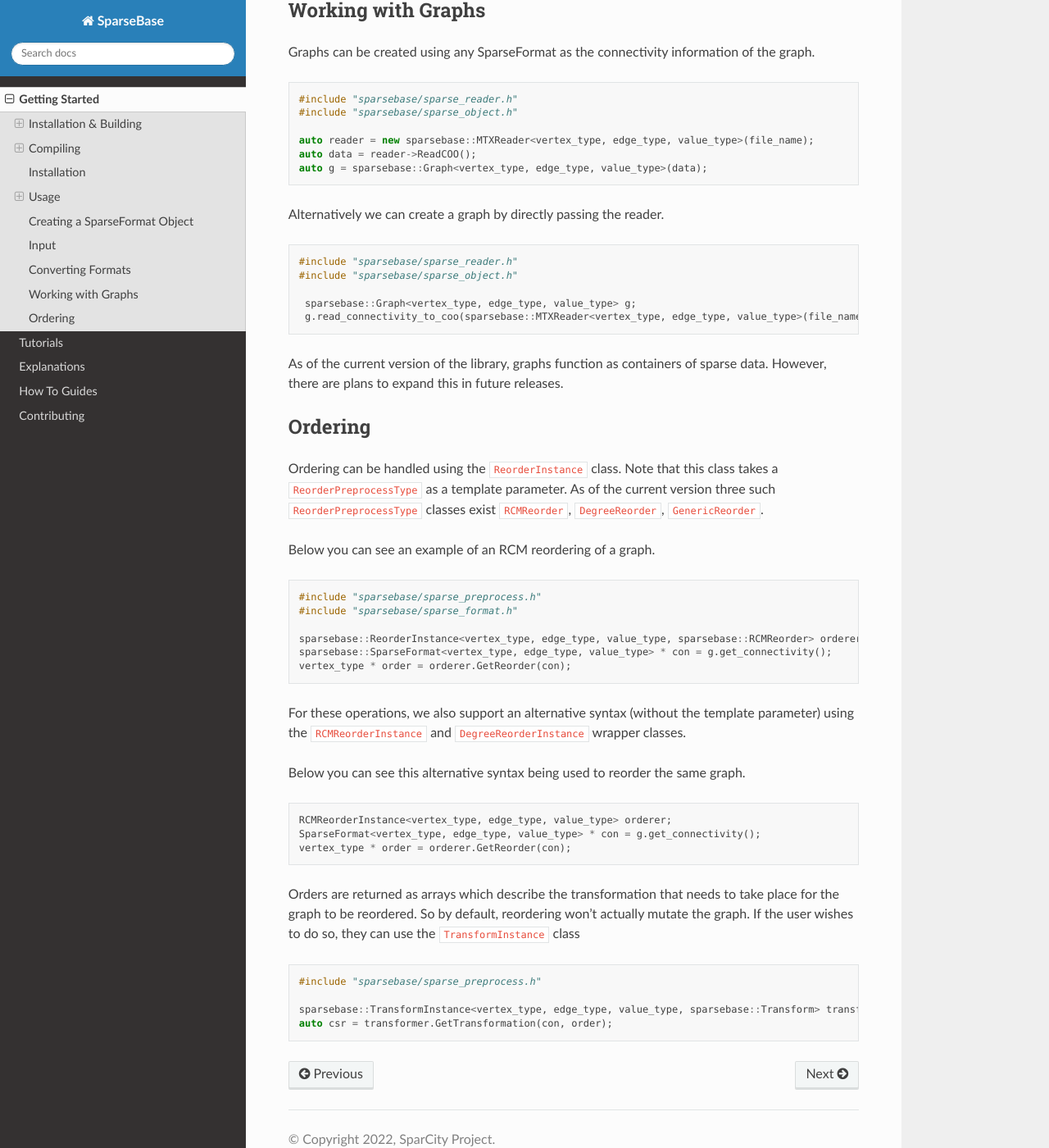
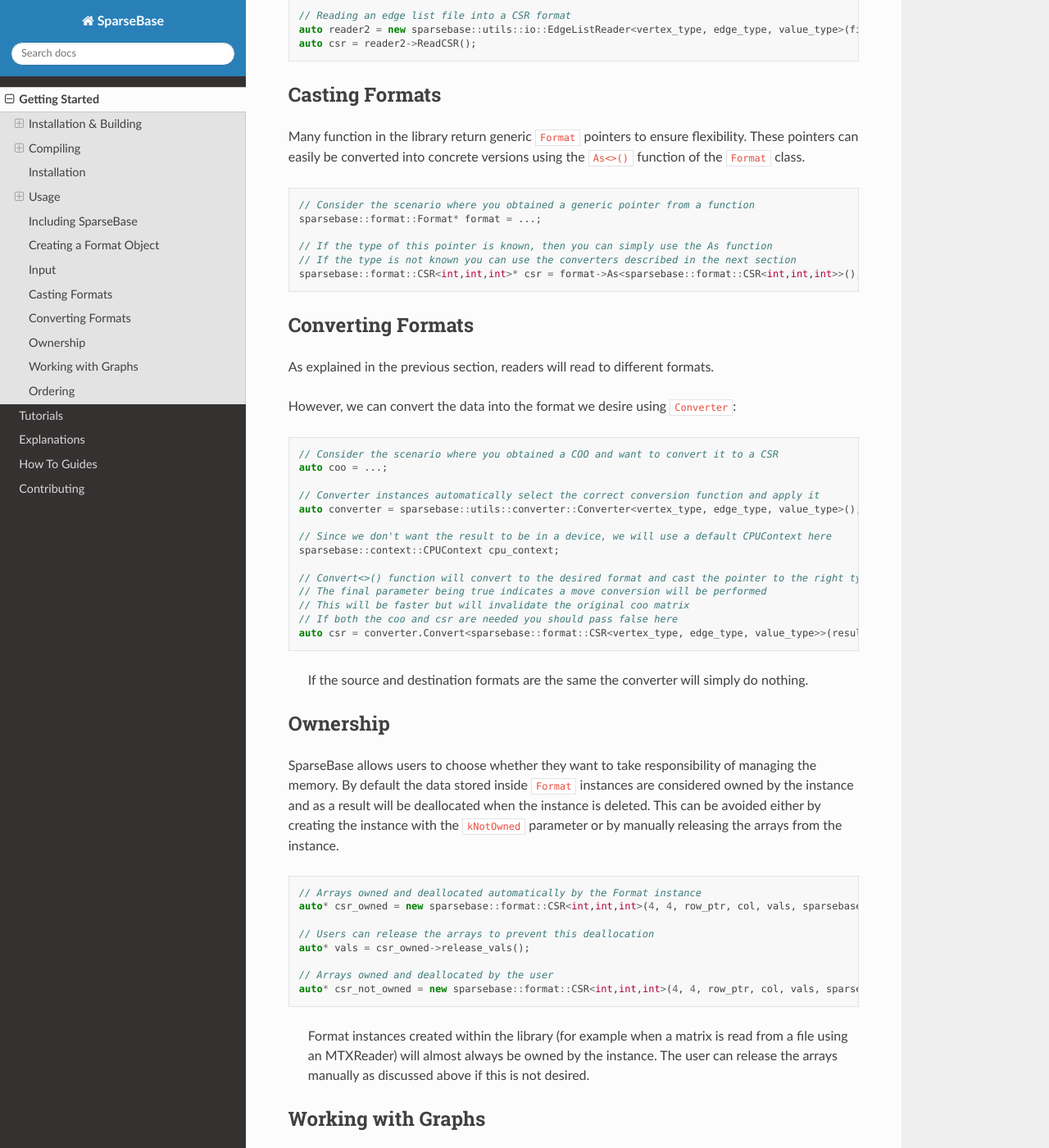
Before and after one commit to sparcityeu/SparseBase, a Sphinx documentation site: the page built from docs/pages/getting_started.md, in a window 1280 px wide and 1400 px high, scrolled down 5690 px. Shown: the whole window at 82% size. Built offline with Sphinx 7.4.7 and the Read the Docs theme 2.0.0, drawn with Linux system fonts in a browser that asks for light colours; pages that are not in the unit, such as notebooks, are missing from menus; some of the changed text lies outside the part shown.

Commit message:
Updated the getting started page

````diff
--- a/docs/pages/getting_started.md
+++ b/docs/pages/getting_started.md
@@ -5,25 +5,30 @@
 ### Requirements
 
 Compilers listed below are the ones we used during development and testing.
-Other compilers are not supported at the current release.
+Other compilers may work but are not officially supported at the moment.
 Lowest versions are included based on the feature sets of the tools/compilers
 and not all of them are tested.
-We suggest using more recent versions when possible.
+We suggest using the most recent versions when possible.
 
 - Supported Compilers:
     - clang++ (version 6 or above)
     - g++ (version 7 or above)
+    - MSYS2 g++ ([mingw-w64-x86_64-gcc](https://packages.msys2.org/package/mingw-w64-x86_64-gcc?repo=mingw64))
+
 
 - Build tools:
     - cmake (version 3.0 or above)
-    - GNU make (version 4.1 or above)
-
-> We had some trouble with g++ version 11 on GNU/Linux.
-> For now, we suggest using clang++ or a different version of g++ on GNU/Linux.
-
+    - GNU make (version 4.1 or above) or ninja (version 1.11 or above)
 
 
 ## Compiling
+
+> A version of the header-only release can be obtained in the releases section on Github
+> (no compilation needed)
+> along with a documentation pdf and license information.
+> We still suggest compiling and using a non-header-only build if possible
+> for faster compile times on your projects.
+
 ```bash
 mkdir build && cd build
 cmake -DCMAKE_BUILD_TYPE=Release -DCUDA={$CUDA} ..
@@ -64,6 +70,8 @@
 > Note: if the library is installed with `${CUDA}=ON`, the user code must be compiled using `nvcc`.
 
 This will prepare the library for installation and compile the example codes located in `build/examples`.
+
+
 ## Installation
 
 To install the library, compile the library as shown in the previous section. Afterwards, you can install the library files either to the systems global location or to a custom location. To install the library to the default system location:
@@ -81,7 +89,12 @@
 
 ## Usage
 SparseBase can be easily added to your project either through CMake's `find_package()` command, or by directly linking it at compilation time.
+
+
 ### Adding SparseBase through CMake
+
+> In the commands below replace 0.1.5 with the version of SparseBase you installed.
+
 If you installed SparseBase to the default system directory, use the following the command in your `CMakeLists.txt` file to add the library to your project:
 ```cmake
 find_package(sparsebase 0.1.5 REQUIRED)
@@ -136,15 +149,30 @@
 make format
 ```
 
-## Creating a SparseFormat Object
+## Including SparseBase
+
+SparseBase can be included using the ``sparsebase.h`` header file.
+
+```cpp
+#include "sparsebase/sparsebase.h"
+```
+
+If desired users can include individual namespaces using their respective headers.
+This can be useful to reduce compile times if the header only build is being used.
+
+```cpp
+#include "sparsebase/utils/io/reader.h"
+#include "sparsebase/preprocess/preprocess.h"
+```
+
+## Creating a Format Object
 
 Currently two sparse data formats are supported:
 - COO (Coordinate List)
 - CSR (Compressed Sparse Row)
 
 In the code snippet below you can see the creation of a CSR type object
-which only contains connectivity information. As a result the value type and parameter
-are set as `void` and `nullptr respectively.
+which only contains connectivity information. As a result the value parameter is set to nullptr
 ```cpp
 unsigned int row_ptr[4] = {0, 2, 3, 4};
 unsigned int col[4] = {1, 2, 0, 0};
@@ -153,9 +181,13 @@
 // First is IDType which is related to the size of the dimensions
 // Second is NumNonZerosType which is related to the number of non-zeros stored
 // Third is ValueType which determines the type of the stored values
-// In this example ValueType is set to void since we are not storing any values
-sparsebase::CSR<unsigned int, unsigned int, void> csr(3, 3, row_ptr, col, nullptr);
+sparsebase::format::CSR<unsigned int, unsigned int, unsigned int> csr(3, 3, row_ptr, col, nullptr);
 ```
+
+> In the example, we are not using any values but we still set the ValueType parameter to ``unsigned int``.
+> Due to how the internal memory management system works, these types can not be set to ``void``.
+> In this case, the actual type used does not matter as long as it is one of the supported types.
+
 
 In the code snippet below you can see the creation of a COO type object which also contains value information.
 
@@ -169,24 +201,39 @@
 ```
 
 
+
 ## Input
 
 Currently, we support two sparse data file formats:
 - Matrix Market Files (.mtx)
-- Undirected Edge List Files (.uedgelist)
+- Edge List Files
 
-We can perform a read operation on these formats as shown below: (use `UedgeListReader` for .uedgelist files)
+We can perform a read operation on these formats as shown below:
 ```cpp
-#include "sparsebase/sparse_reader.h"
+// Reading a mtx file into a COO format
+auto reader = new sparsebase::utils::io::MTXReader<vertex_type, edge_type, value_type>(file_name);
+auto coo = reader->ReadCOO();
 
-auto reader = new sparsebase::MTXReader<vertex_type, edge_type, value_type>(file_name);
-auto data = reader->ReadCOO();
+// Reading an edge list file into a CSR format
+auto reader2 = new sparsebase::utils::io::EdgeListReader<vertex_type, edge_type, value_type>(file_name);
+auto csr = reader2->ReadCSR();
 ```
 
-There are certain limitations to readers, which will be addressed in future releases:
-- `UedgeListReader` can only read to CSR format
-- `MTXReader` can only read to COO format
-- Reading multiple tensors, matrices or graphs from a single file is not supported.
+## Casting Formats
+
+Many function in the library return generic ``Format`` pointers to ensure flexibility.
+These pointers can easily be converted into concrete versions using the ``As<>()`` function of the
+``Format`` class.
+
+```cpp
+// Consider the scenario where you obtained a generic pointer from a function
+sparsebase::format::Format* format = ...;
+
+// If the type of this pointer is known, then you can simply use the As function
+// If the type is not known you can use the converters described in the next section
+sparsebase::format::CSR<int,int,int>* csr = format->As<sparsebase::format::CSR<int,int,int>>();
+
+```
 
 
 ## Converting Formats
@@ -195,34 +242,61 @@
 
 However, we can convert the data into the format we desire using ``Converter``:
 ```cpp
-#include "sparsebase/sparse_format.h"
-#include "sparsebase/sparse_converter.h"
+// Consider the scenario where you obtained a COO and want to convert it to a CSR
+auto coo = ...;
 
-auto converter = sparsebase::Converter<vertex_type, edge_type, value_type>();
-auto converted = converter.Convert(result, kCSRFormat);
-auto csr = dynamic_cast<sparsebase::CSR<vertex_type, edge_type, value_type>*>(converted);
+// Converter instances automatically select the correct conversion function and apply it
+auto converter = sparsebase::utils::converter::Converter<vertex_type, edge_type, value_type>();
+
+// Since we don't want the result to be in a device, we will use a default CPUContext here
+sparsebase::context::CPUContext cpu_context;
+
+// Convert<>() function will convert to the desired format and cast the pointer to the right type
+// The final parameter being true indicates a move conversion will be performed
+// This will be faster but will invalidate the original coo matrix
+// If both the coo and csr are needed you should pass false here
+auto csr = converter.Convert<sparsebase::format::CSR<vertex_type, edge_type, value_type>>(result, &cpu_context, true);
+
 ```
+
+> If the source and destination formats are the same the converter will simply do nothing.
+
+## Ownership
+
+SparseBase allows users to choose whether they want to take responsibility of managing the memory.
+By default the data stored inside ``Format`` instances are considered owned by the instance and as a
+result will be deallocated when the instance is deleted. This can be avoided either by creating the
+instance with the ``kNotOwned`` parameter or by manually releasing the arrays from the instance.
+
+```cpp
+// Arrays owned and deallocated automatically by the Format instance
+auto* csr_owned = new sparsebase::format::CSR<int,int,int>(4, 4, row_ptr, col, vals, sparsebase::format::kOwned);
+
+// Users can release the arrays to prevent this deallocation
+auto* vals = csr_owned->release_vals();
+
+// Arrays owned and deallocated by the user
+auto* csr_not_owned = new sparsebase::format::CSR<int,int,int>(4, 4, row_ptr, col, vals, sparsebase::format::kNotOwned);
+```
+
+> Format instances created within the library (for example when a matrix is read from a file using an MTXReader)
+> will almost always be owned by the instance. The user can release the arrays manually as discussed
+> above if this is not desired.
 
 ## Working with Graphs
 
 Graphs can be created using any SparseFormat as the connectivity information of the graph.
 
 ```cpp
-#include "sparsebase/sparse_reader.h"
-#include "sparsebase/sparse_object.h"
-
-auto reader = new sparsebase::MTXReader<vertex_type, edge_type, value_type>(file_name);
+auto reader = new sparsebase::utils::io::MTXReader<vertex_type, edge_type, value_type>(file_name);
 auto data = reader->ReadCOO();
-auto g = sparsebase::Graph<vertex_type, edge_type, value_type>(data);
+auto g = sparsebase::object::Graph<vertex_type, edge_type, value_type>(data);
 ```
 
 Alternatively we can create a graph by directly passing the reader.
 
 ```cpp
-#include "sparsebase/sparse_reader.h"
-#include "sparsebase/sparse_object.h"
-
- sparsebase::Graph<vertex_type, edge_type, value_type> g;
+ sparsebase::object::Graph<vertex_type, edge_type, value_type> g;
  g.read_connectivity_to_coo(sparsebase::MTXReader<vertex_type, edge_type, value_type>(file_name));
 ```
 
@@ -230,34 +304,24 @@
 
 ## Ordering
 
-Ordering can be handled using the ``ReorderInstance`` class. Note that this class takes a ``ReorderPreprocessType`` as a template parameter.
-As of the current version three such ``ReorderPreprocessType`` classes exist ``RCMReorder``, ``DegreeReorder``, ``GenericReorder``.
+Various orderings can be generated for a graph using the ``ReorderPreprocessType`` classes.
+Currently these include ``RCMReoder`` and ``DegreeReorder``. There is also a ``GenericReorder`` class
+allowing the users to define their own custom orderings. For more details, please see the examples
+in the Github repository.
 
 Below you can see an example of an RCM reordering of a graph.
 ```cpp
-#include "sparsebase/sparse_preprocess.h"
-#include "sparsebase/sparse_format.h"
-
-sparsebase::ReorderInstance<vertex_type, edge_type, value_type, sparsebase::RCMReorder> orderer;
-sparsebase::SparseFormat<vertex_type, edge_type, value_type> * con = g.get_connectivity();
-vertex_type * order = orderer.GetReorder(con);
-```
-
-For these operations, we also support an alternative syntax (without the template parameter) using the ``RCMReorderInstance`` and ``DegreeReorderInstance`` wrapper classes.
-
-Below you can see this alternative syntax being used to reorder the same graph.
-```cpp
-RCMReorderInstance<vertex_type, edge_type, value_type> orderer;
-SparseFormat<vertex_type, edge_type, value_type> * con = g.get_connectivity();
-vertex_type * order = orderer.GetReorder(con);
+sparsebase::preprocess::RCMReorder<vertex_type, edge_type, value_type> orderer(1, 4);
+sparsebase::format::Format<vertex_type, edge_type, value_type> * con = g.get_connectivity();
+sparsebase::context::CPUContext cpu_context;
+vertex_type * order = orderer.GetReorder(con, {&cpu_context});
 ```
 
 Orders are returned as arrays which describe the transformation that needs to take place for the graph to be reordered.
-So by default, reordering won't actually mutate the graph. If the user wishes to do so, they can use the `TransformInstance` class
+So by default, reordering won't actually mutate the graph. If the user wishes to do so, they can use the `Transform` class
+to mutate the graph.
 
 ```cpp
-#include "sparsebase/sparse_preprocess.h"
-
-sparsebase::TransformInstance<vertex_type, edge_type, value_type, sparsebase::Transform> transformer;
-auto csr = transformer.GetTransformation(con, order);
+sparsebase::preprocess::Transform<vertex_type, edge_type, value_type> transformer(order);
+sparsebase::format::Format *result = transformer.GetTransformation(con, {&cpu_context});
 ```
````
Also changed, not shown: other parts of docs/pages/getting_started.md (+3 -2 lines).
